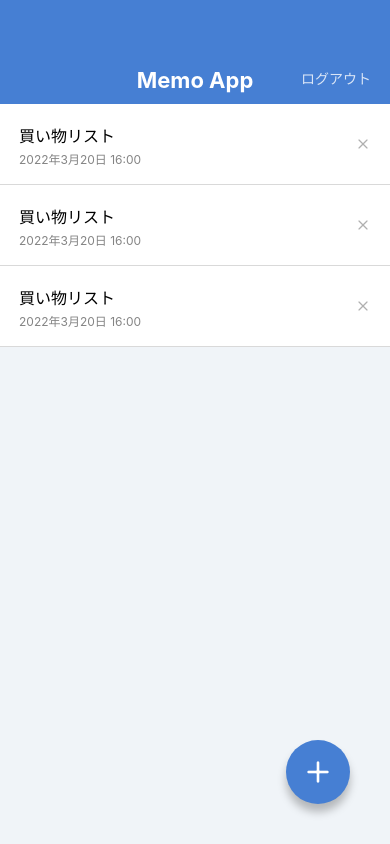
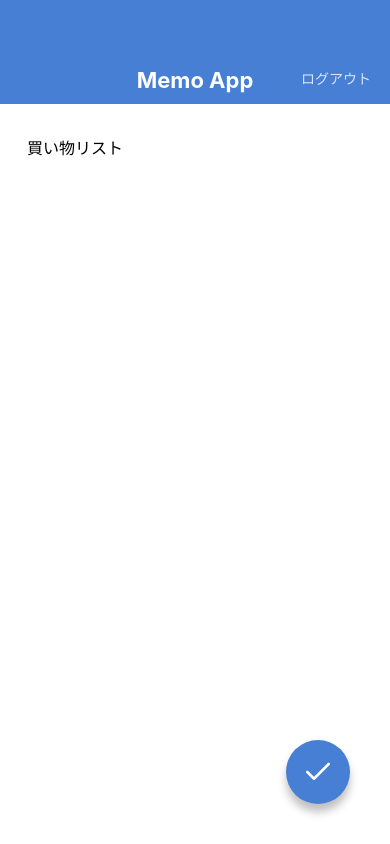
Before and after one commit to Nagao-yuma/MemoApp, a React Native app: screen / in a window 390 px wide. Built offline with nearby package versions, Linux system fonts and the light colour scheme.

Commit message:
create_MemoEditScreen

```diff
--- a/App.jsx
+++ b/App.jsx
@@ -1,10 +1,11 @@
 import React from 'react';
 
 import MemoListScreen from './src/screens/MemoListScreen';
-// import MemoDetailScreen from './src/screens/MemoDetailScreen';
+import MemoDetailScreen from './src/screens/MemoDetailScreen';
+import MemoEditScreen from './src/screens/MemoEditScreen';
 
 export default function App() {
     return (
-      <MemoListScreen />
+      <MemoEditScreen />
     );
 }
--- /dev/null
+++ b/src/screens/MemoEditScreen.jsx
@@ -0,0 +1,33 @@
+import React from 'react';
+import { View, TextInput, StyleSheet } from 'react-native';
+import AppBar from '../components/AppBar';
+import CircleButton from '../components/CircleButton';
+
+export default function MemoEditScreen() {
+    return (
+        <View style={styles.container}>
+            <AppBar />
+            <View style={styles.inputContainer}>
+                <TextInput value="買い物リスト" multiline style={styles.input} />
+            </View>
+            <CircleButton name="check" />
+        </View>
+    );
+}
+
+const styles = StyleSheet.create({
+    container: {
+        flex: 1,
+    },
+    inputContainer: {
+        paddingHorizontal: 27,
+        paddingVertical: 32,
+        flex: 1,
+    },
+    input: {
+        flex: 1,
+        textAlignVertical: 'top',
+        fontSize: 16,
+        lineHeight: 24,
+    },
+});
```
